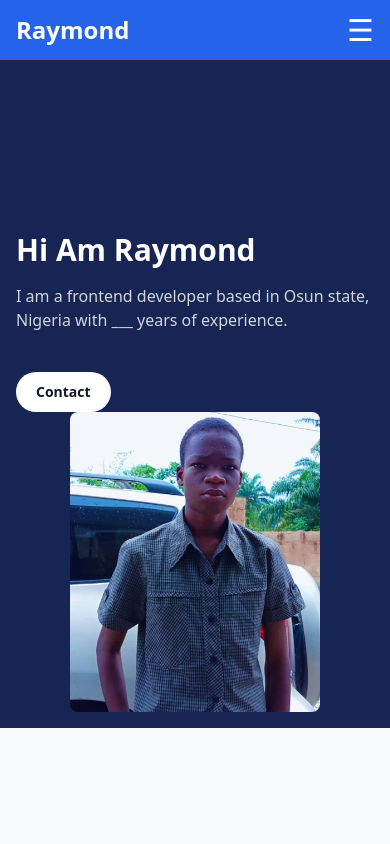
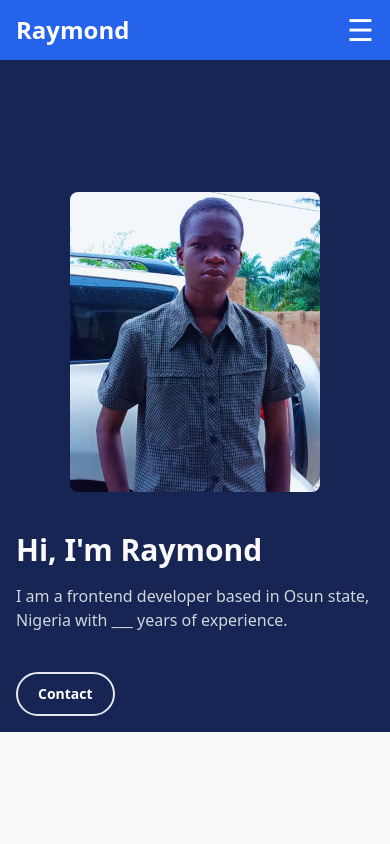
Before and after one commit to Ayray23/Portfolio, a React (Vite) app: page / in a window 390 px wide. Shown: the top 844 px of the page. Built offline with nearby package versions, Linux system fonts and the light colour scheme.

Commit message:
Added responsive design

```diff
--- a/src/App.jsx
+++ b/src/App.jsx
@@ -20,18 +20,13 @@ function App() {
 
   return (
     <div className='min-h-screen '>
-      {/* <Header /> */}
-      <Routes>
-        <Route path="/" element={<Home darkMode={darkMode} toggleDarkMode={toggleDarkMode} />}  />
-        {/* <Route path="Aboutme" element={<Aboutme darkMode={darkMode}/>}  />
-         <Route path="Service" element={ <Service darkMode={darkMode}/>}  />
-         <Route path="" element={<Portfolio darkMode={darkMode} />}  />
-         <Route path="" element={<Contactme darkMode={darkMode}/>}  />  */}
-      </Routes>
+     <Routes>
+
+     </Routes>
+      <Home darkMode={darkMode} toggleDarkMode={toggleDarkMode} />
       <Aboutme darkMode={darkMode}/>
         <Service darkMode={darkMode}/>
         <Portfolio darkMode={darkMode} />
-        {/* <Darkmood/> */}
        <Contactme darkMode={darkMode}/>
       <Footer />
     </div>
--- a/src/Pages/Home.jsx
+++ b/src/Pages/Home.jsx
@@ -4,7 +4,7 @@ import { Link,NavLink } from 'react-router-dom';
 // import { FaLongArrowAltRight } from "react-icons/fa";
 // import { AiOutlineGlobal } from "react-icons/ai";
 // import { IoLogoAndroid } from "react-icons/io";
-
+import Contactme from './Contactme'
 import Pics from '../assets/Raymond.jpg'
 import { useEffect,useState } from 'react'
 
@@ -85,10 +85,10 @@ const Home = ({darkMode, toggleDarkMode}) => {
               <NavLink to='/'> Aboutme </NavLink>
                 </li>
               <li onClick={() => setMenuOpen(false)}>
-                <NavLink to='/Contactme'>Contact</NavLink>
+                <NavLink to='#Contactme'>Contact</NavLink>
                 </li>
               <li onClick={() => setMenuOpen(false)}>
-              <NavLink to='/Service'>Service</NavLink>
+              <NavLink to='#Service'>Service</NavLink>
 
                 </li>
             </ul>
@@ -111,33 +111,41 @@ const Home = ({darkMode, toggleDarkMode}) => {
 
           <>
 
-          <>
-          <div className='relative overflow-hidden min-h-[550px] sm:min-h-[650px] flex flex-col items-center'>
-          <div className='md:h-[720px] h-[990px] md:w-[1600px] w-[900px] bg-gradient-to-r absolute  bg-blue-950 rounded-full transform rotate-6 -top-40 z-0'></div>
-          <section className='flex flex-col md:flex-row items-center justify-center w-full px-4 md:px-52 pb-4 md:pd-24 md:pt-32 pt-24 md:pb-24 mt-24 md:mt-0 z-10'>
-          <div data-aos='fade-up' className='flex-1 md:text-left mt-10 md:mt-0'>
-            <h1 className='text-3xl sm:text-4xl md:text-5xl font-bold text-white mb-4'>Hi Am Raymond</h1>
-            <h4 data-aos='fade-up' data-aos-delay='300' className='text-base sm:text-lg md:text-lg text-gray-300 mb-6'>
-                I am a frontend developer based in Osun state, Nigeria with ___ years of experience.
-              </h4>
-            <button type="button" className="text-gray-900 mt-4 bg-white hover:bg-blue-300 font-semibold rounded-full text-sm px-5 py-2.5 text-center ">
-              Contact
-            </button>
-          </div>
-          <div data-aos='fade-up' className='flex-1 flex justify-center md:justify-end mt-0 md:mt-0'>
-          <img src={Pics} alt="Hero Image" className='h-[300px] sm:h-[400px] md:h-[440px] w-[250px] sm:w-[360px] object-cover rounded-lg' />
 
-          </div>
-        </section>
 
+        <>
+      <div className='relative dark:bg-black bg-gray-200  overflow-hidden min-h-[550px] sm:min-h-[650px] flex flex-col items-center'>
+        {/* Curved Background with Left Alignment */}
+        <div className='md:h-[720px] h-[990px] md:w-[1800px] w-[900px] bg-gradient-to-r absolute bg-blue-950 rounded-full transform  -top-20 -left-80 -right-40 rotate-45 z-0'></div>
+
+        {/* Main Section */}
+        <section className='flex flex-col md:flex-row items-center justify-center w-full px-4 md:px-52 pb-4 md:pb-24 md:pt-32 pt-24 md:mt-0 mt-24 z-10'>
+
+          {/* Image Section - Left Side */}
+          <div data-aos='fade-up' className='flex-1 flex justify-center md:justify-start mt-0 md:mt-0'>
+            <img src={Pics} alt="Hero Image" className='h-[300px] sm:h-[400px] md:h-[440px] w-[250px] sm:w-[360px] object-cover rounded-lg' />
           </div>
 
-          </>
+          {/* Text Section - Right Side */}
+          <div data-aos='fade-up' className='flex-1 md:text-left mt-10 md:mt-0'>
+            <h1 className='text-3xl sm:text-4xl md:text-5xl font-bold text-neutral-50 mb-4'>Hi, I'm Raymond</h1>
+            <h4 data-aos='fade-up' data-aos-delay='300' className='text-base sm:text-lg md:text-lg text-gray-300 mb-6'>
+              I am a frontend developer based in Osun state, Nigeria with ___ years of experience.
+            </h4>
 
+            <Link to="/Contactme">
+  <button type="button" className="text-white mt-4 border-2 hover:bg-blue-900 hover:shadow-2xl font-semibold rounded-full text-sm px-5 py-2.5 text-center">
+    Contact
+  </button>
+</Link>
+          </div>
+
+        </section>
+      </div>
+    </>
           </>
 
         <>
-
 
 
 
```
